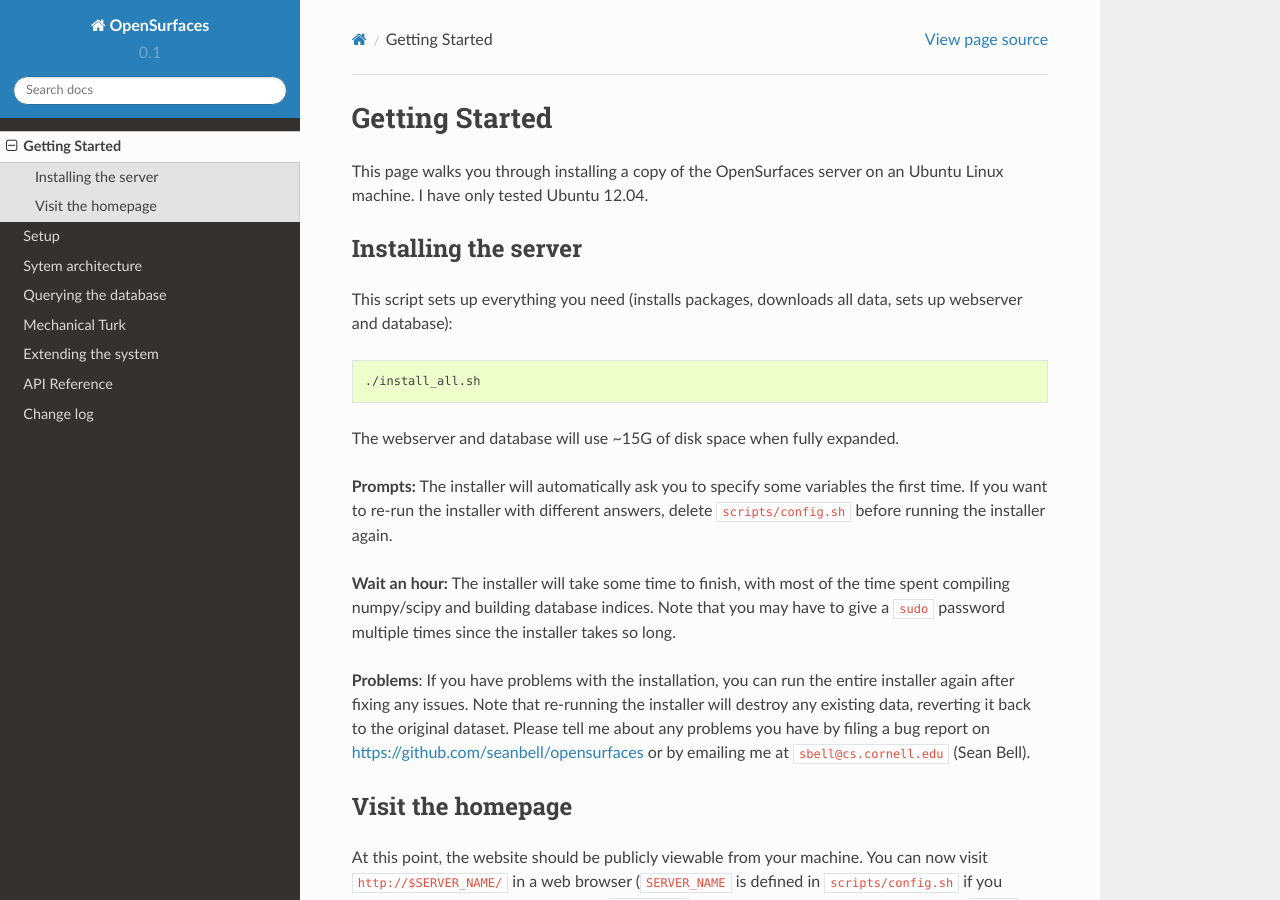
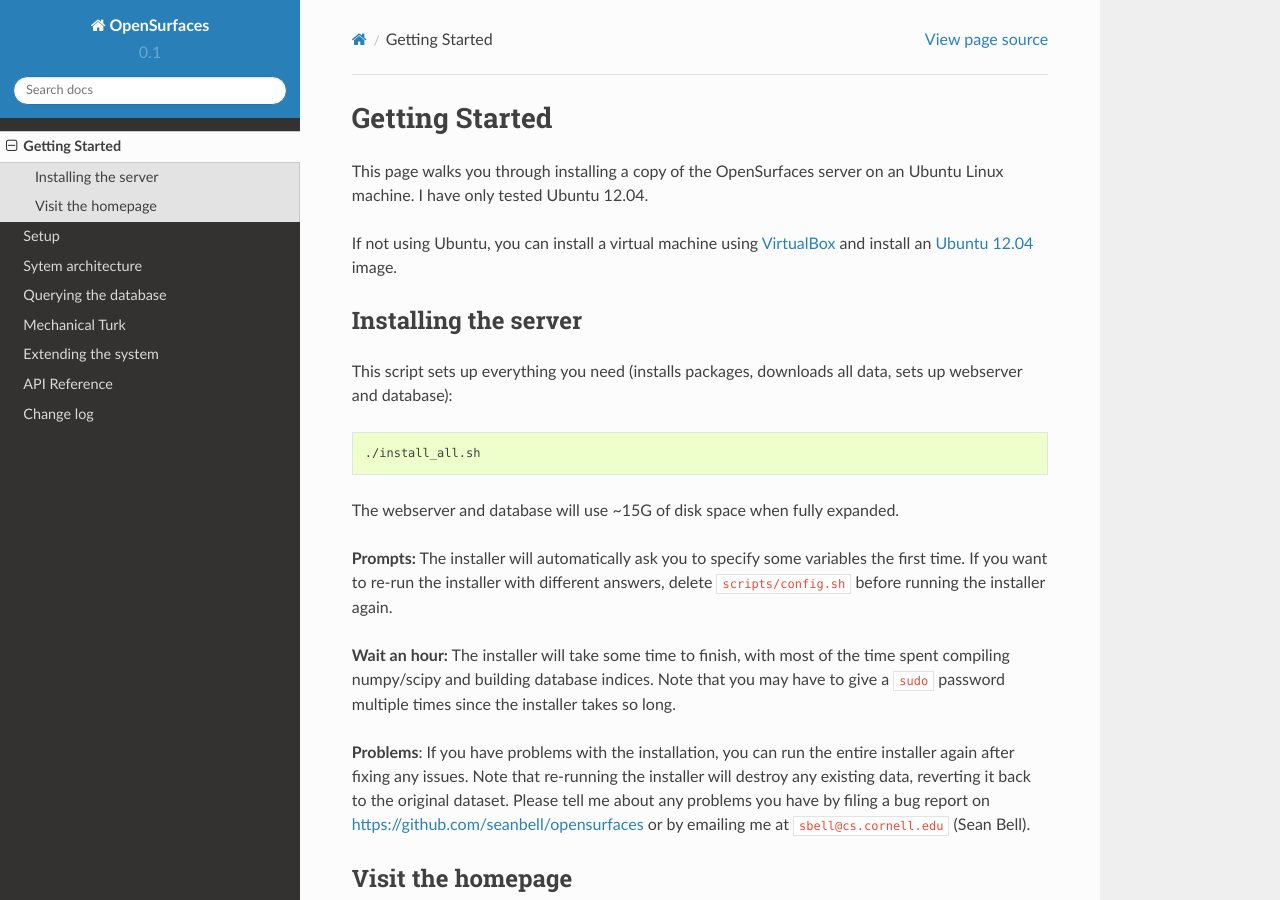
Before and after one commit to seanbell/opensurfaces, a Sphinx documentation site: the page built from docs/start.rst, in a window 1280 px wide and 900 px high. Built offline with Sphinx 7.4.7 and the Read the Docs theme 2.0.0, drawn with Linux system fonts in a browser that asks for light colours; formulas are drawn with MathJax 3; cross-references to code outside the pages are shown as plain code.

Commit message:
updated readme

```diff
--- a/docs/start.rst
+++ b/docs/start.rst
@@ -3,6 +3,10 @@
 
 This page walks you through installing a copy of the OpenSurfaces server on an
 Ubuntu Linux machine.  I have only tested Ubuntu 12.04.
+
+If not using Ubuntu, you can install a virtual machine using `VirtualBox
+<https://www.virtualbox.org/>`_ and install an `Ubuntu 12.04
+<http://releases.ubuntu.com/12.04/>`_ image.
 
 Installing the server
 ---------------------
```
